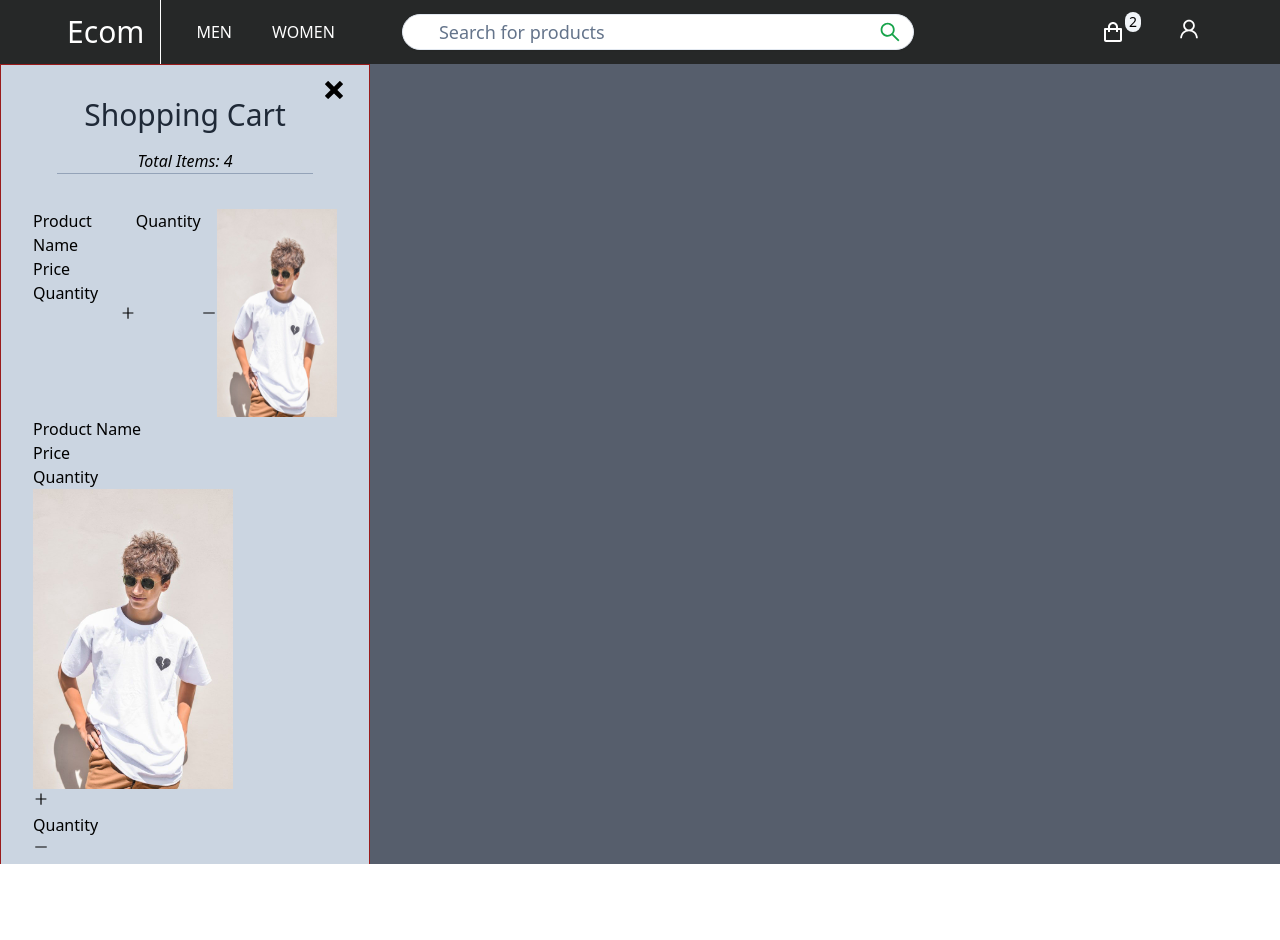
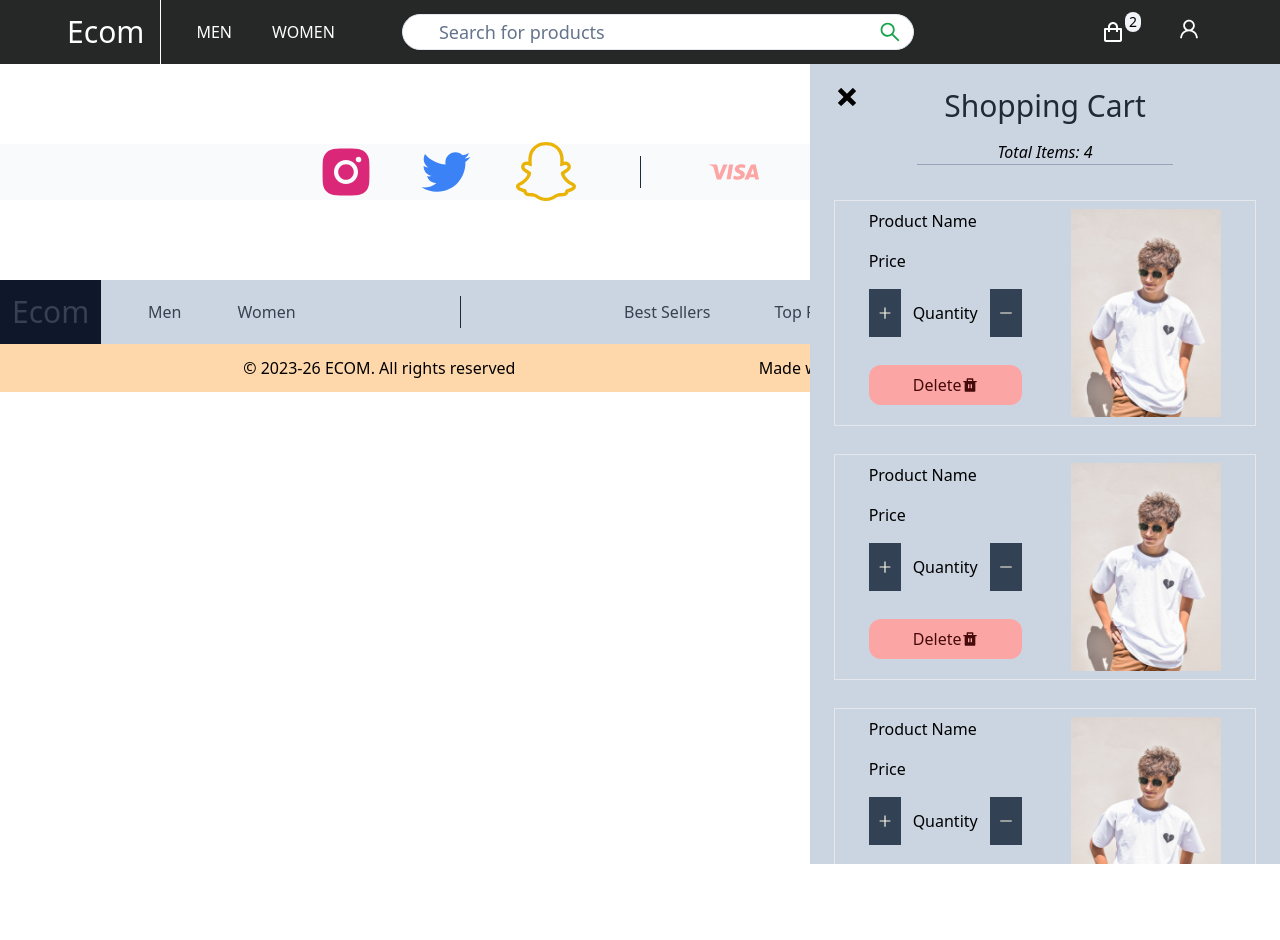
Before and after one commit to Junaidhkn/next_strapi_headless-cms, a Next.js app in the folder client/: page /checkout in a window 1280 px wide. Shown: the top 940 px of the page. After the commit the page ends 800 px from the top, so only its background shows below. Built offline with nearby package versions, Linux system fonts and the light colour scheme; a web font is replaced by a local one.

Commit message:
side bar cart

```diff
--- a/client/components/global/ShoppingCart.tsx
+++ b/client/components/global/ShoppingCart.tsx
@@ -5,12 +5,13 @@ import Image from 'next/image';
 import CoverImage from '@/assets/florencia-simonini-PDZAMYvduVk-unsplash.jpeg';
 import { AiOutlineMinus, AiOutlinePlus } from 'react-icons/ai';
 import { ImCross } from 'react-icons/im';
+import { RiDeleteBinFill } from 'react-icons/ri';
 
 const ShoppingCart = () => {
 	return (
-		<main className='relative w-full h-screen bg-slate-800/75 overflow-y-scroll '>
-			<div className='p-8 absolute w-[370px] border border-red-800 flex flex-col bg-slate-300'>
-				<button className='absolute w-8 p-2 text-lg top-2 right-5'>
+		<main className='fixed right-0 top-16 -bottom-9 w-[470px] h-full bg-slate-800/75 overflow-y-scroll '>
+			<div className='p-6 w-full flex flex-col bg-slate-300 '>
+				<button className='absolute w-8 p-2 text-lg top-4 left-5'>
 					<ImCross />
 				</button>
 				<div className='flex flex-col mb-9 items-center'>
@@ -20,11 +21,24 @@ const ShoppingCart = () => {
 					<p className='font-light italic'>Total Items: 4</p>
 					<span className=' w-64 h-[0.3px] bg-slate-400'></span>
 				</div>
-				<div className='flex justify-evenly'>
+				<div className='flex flex-col gap-7'>
+					<div className='flex justify-evenly gap-6 border bottom-1 p-2'>
 						<div className='flex flex-col'>
-						<h3 className=''>Product Name</h3>
-						<p className=''>Price</p>
-						<p className=''>Quantity</p>
+							<h3 className='mb-4'>Product Name</h3>
+							<p className='mb-4'>Price</p>
+							<div className='flex mb-7'>
+								<button className='p-2 bg-slate-700 text-yellow-50'>
+									<AiOutlinePlus />
+								</button>
+								<p className=' p-3'>Quantity</p>
+								<button className='p-2 bg-slate-700 text-yellow-50'>
+									<AiOutlineMinus />
+								</button>
+							</div>
+							<button className='bg-red-300 text-red-950 rounded-xl px-4 py-2 flex items-center justify-center'>
+								Delete
+								<RiDeleteBinFill />
+							</button>
 						</div>
 						<div className='order-1'>
 							<Image
@@ -36,64 +50,65 @@ const ShoppingCart = () => {
 								alt='asdasdasd asdasd'
 							/>
 						</div>
-					<div className='flex'>
-						<button className=''>
+					</div>
+					<div className='flex justify-evenly gap-6  border bottom-1 p-2'>
+						<div className='flex flex-col'>
+							<h3 className='mb-4'>Product Name</h3>
+							<p className='mb-4'>Price</p>
+							<div className='flex mb-7'>
+								<button className='p-2 bg-slate-700 text-yellow-50'>
 									<AiOutlinePlus />
 								</button>
-						<p className=''>Quantity</p>
-						<button className=''>
+								<p className=' p-3'>Quantity</p>
+								<button className='p-2 bg-slate-700 text-yellow-50'>
 									<AiOutlineMinus />
 								</button>
 							</div>
+							<button className='bg-red-300 text-red-950 rounded-xl px-4 py-2 flex items-center justify-center'>
+								Delete
+								<RiDeleteBinFill />
+							</button>
 						</div>
-				<div className=''>
-					<h3 className=''>Product Name</h3>
-					<p className=''>Price</p>
-					<p className=''>Quantity</p>
-					<div className=''>
+						<div className='order-1'>
 							<Image
-							className=''
+								className=' h-52'
 								src={CoverImage}
-							width={200}
-							height={200}
+								priority={true}
+								width={150}
+								height={150}
 								alt='asdasdasd asdasd'
 							/>
 						</div>
-					<div className=''>
-						<button className=''>
+					</div>
+					<div className='flex justify-evenly gap-6  border bottom-1 p-2'>
+						<div className='flex flex-col'>
+							<h3 className='mb-4'>Product Name</h3>
+							<p className='mb-4'>Price</p>
+							<div className='flex mb-7'>
+								<button className='p-2 bg-slate-700 text-yellow-50'>
 									<AiOutlinePlus />
 								</button>
-						<p className=''>Quantity</p>
-						<button className=''>
+								<p className=' p-3'>Quantity</p>
+								<button className='p-2 bg-slate-700 text-yellow-50'>
 									<AiOutlineMinus />
 								</button>
 							</div>
+							<button className='bg-red-300 text-red-950 rounded-xl px-4 py-2 flex items-center justify-center'>
+								Delete
+								<RiDeleteBinFill />
+							</button>
 						</div>
-				<div className=''>
-					<h3 className=''>Product Name</h3>
-					<p className=''>Price</p>
-					<p className=''>Quantity</p>
-					<div className=''>
+						<div className='order-1'>
 							<Image
-							className=''
+								className=' h-52'
 								src={CoverImage}
-							width={200}
-							height={200}
+								priority={true}
+								width={150}
+								height={150}
 								alt='asdasdasd asdasd'
 							/>
 						</div>
-					<div className=''>
-						<button className=''>
-							<AiOutlinePlus />
-						</button>
-						<p className=''>Quantity</p>
-						<button className=''>
-							<AiOutlineMinus />
-						</button>
 					</div>
-				</div>
-				<div className=''>
-					<button className=''>CheckOut</button>
 				</div>
 			</div>
 		</main>
```
Lines whose indentation alone changed are shown as unchanged.
